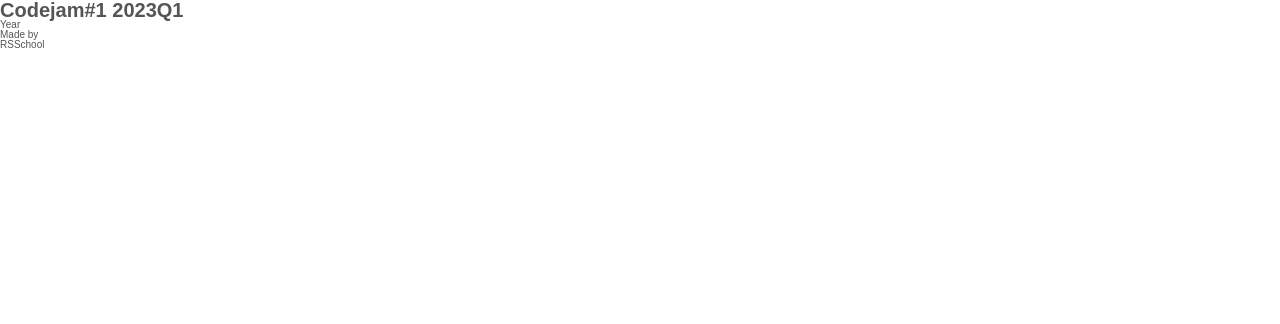
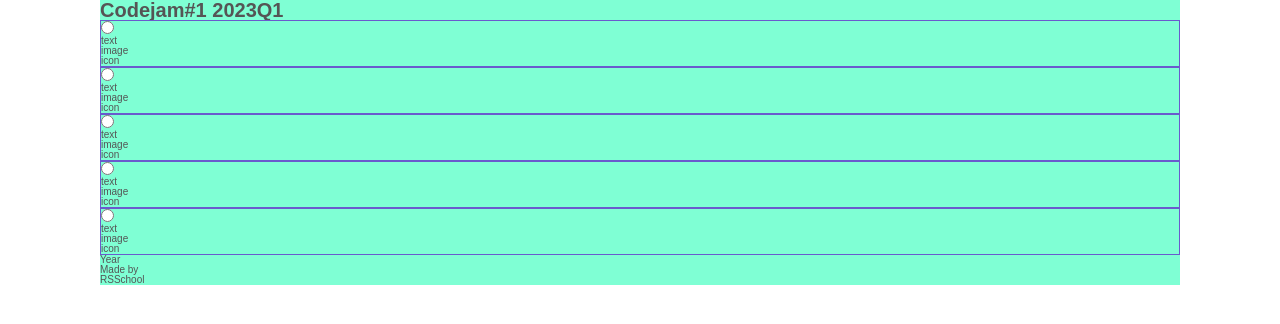
Before and after one commit to Podexus23/cssBayan, a plain HTML site: page cssBayan/index.html in a window 1280 px wide. Drawn offline with Linux system fonts and the light colour scheme.

Commit message:
feat:made concept (Sat, Mar 11, 2023 21:14:47 PM)

```diff
--- a/cssBayan/index.html
+++ b/cssBayan/index.html
@@ -8,17 +8,52 @@
     <title>Hi, Cross-Checker =)</title>
   </head>
   <body>
-    <header class="header">
+    <header class="header wrapper">
       <h1 class="header-title">Codejam#1 2023Q1</h1>
     </header>
-    <main class="slides">
-      <article class="slide-1"></article>
-      <article class="slide-2"></article>
-      <article class="slide-3"></article>
-      <article class="slide-4"></article>
-      <article class="slide-5"></article>
+    <main class="slides wrapper">
+      <label class="slide" for="slide-1">
+        <div class="slide-wrapper">
+          <input type="radio" name="slide" id="slide-1" />
+          <div>text</div>
+          <div>image</div>
+          <div>icon</div>
+        </div>
+      </label>
+      <label class="slide" for="slide-2"
+        ><div class="slide-wrapper">
+          <input type="radio" name="slide" id="slide-2" />
+          <div>text</div>
+          <div>image</div>
+          <div>icon</div>
+        </div>
+      </label>
+      <label class="slide" for="slide-3"
+        ><div class="slide-wrapper">
+          <input type="radio" name="slide" id="slide-3" />
+          <div>text</div>
+          <div>image</div>
+          <div>icon</div>
+        </div>
+      </label>
+      <label class="slide" for="slide-4"
+        ><div class="slide-wrapper">
+          <input type="radio" name="slide" id="slide-4" />
+          <div>text</div>
+          <div>image</div>
+          <div>icon</div>
+        </div>
+      </label>
+      <label class="slide" for="slide-5"
+        ><div class="slide-wrapper">
+          <input type="radio" name="slide" id="slide-5" />
+          <div>text</div>
+          <div>image</div>
+          <div>icon</div>
+        </div>
+      </label>
     </main>
-    <footer>
+    <footer class="footer wrapper">
       <div>Year</div>
       <div>Made by</div>
       <div>RSSchool</div>
--- a/cssBayan/style.css
+++ b/cssBayan/style.css
@@ -13,4 +13,30 @@ body {
   line-height: 1;
   font-weight: 400;
   color: #555;
+
+  display: flex;
+  flex-direction: column;
 }
+
+.wrapper {
+  max-width: 108rem;
+  width: 100%;
+  background-color: aquamarine;
+  margin: 0 auto;
+}
+
+.slide:hover {
+  height: 100%;
+}
+
+.slide:has(input:checked) .slide-wrapper {
+  background-color: blueviolet;
+}
+
+label:target {
+  background-color: bisque;
+}
+
+.slide-wrapper {
+  border: 1px solid slateblue;
+}
```
